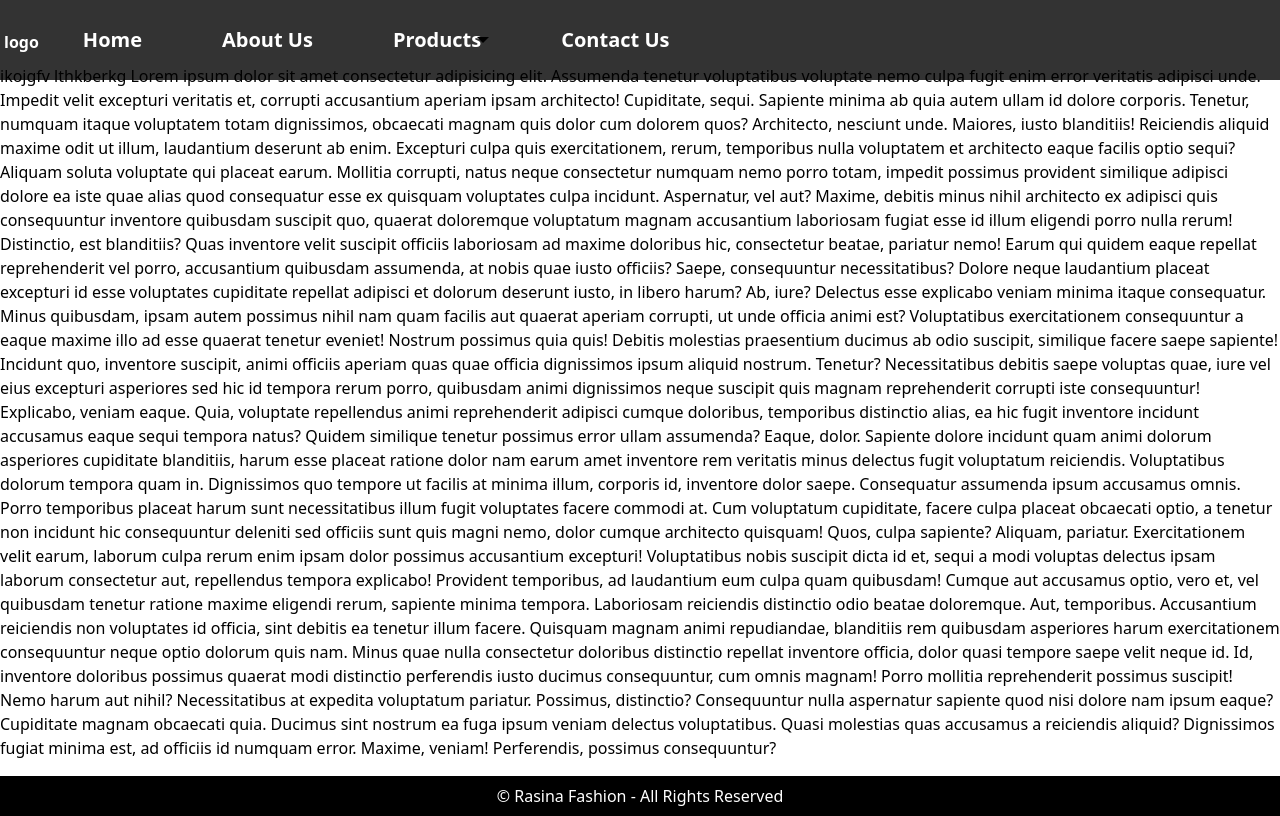
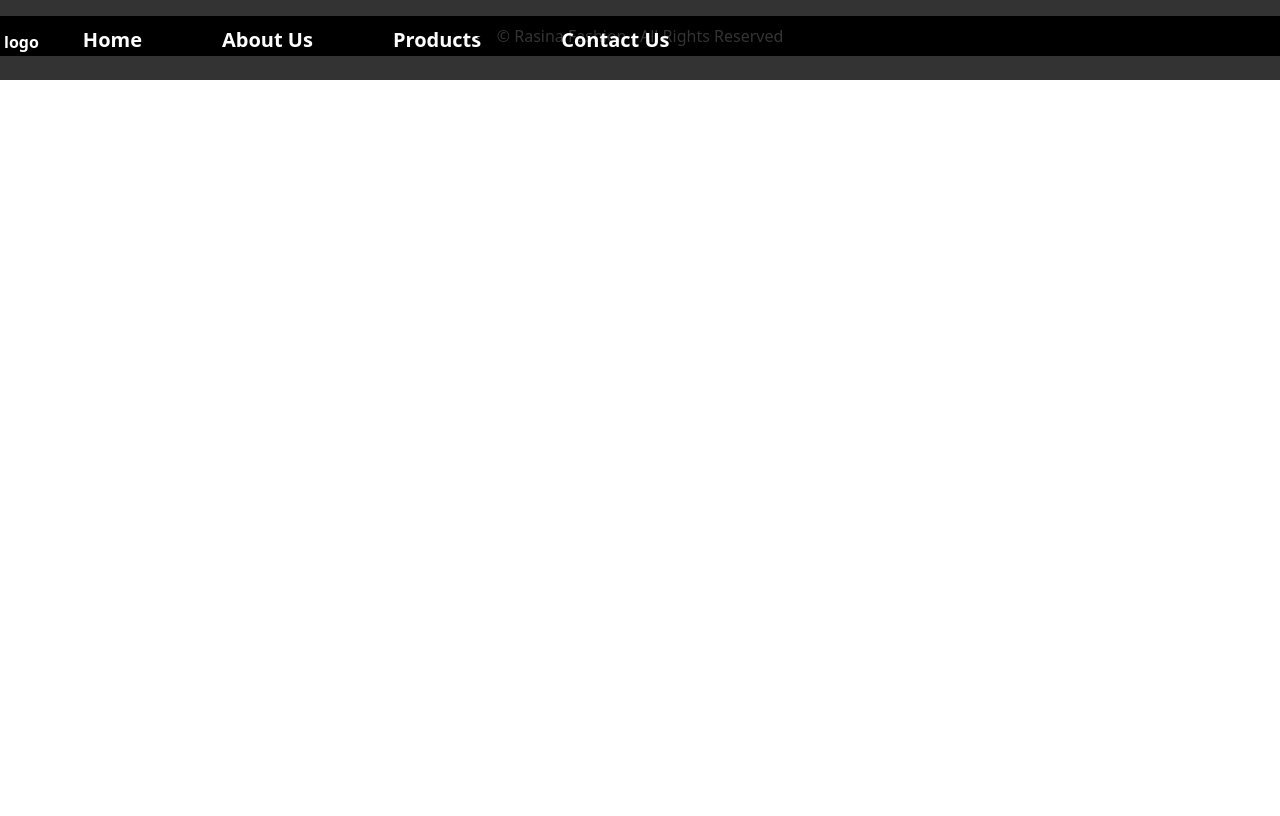
Before and after one commit to Shadow-Blaxe-123/Rasina-Fashion, a Next.js app: page / in a window 1280 px wide. Built offline with nearby package versions, Linux system fonts and the light colour scheme.

Commit message:
Made some minor adjustments.

```diff
--- /dev/null
+++ b/pages/[slug].js
@@ -0,0 +1,7 @@
+import React from "react";
+
+function Slug() {
+  return <div>Slug</div>;
+}
+
+export default Slug;
--- a/pages/components/Navbar.js
+++ b/pages/components/Navbar.js
@@ -16,7 +16,7 @@ const Navbar = () => {
           <Link href="/">Home</Link>
         </li>
         <li className="md:m-8 m-2 text-xs md:text-xl px-2 py-2 inline hover:text-green-500 rounded-2xl">
-          <Link href="#sevices-section">About Us</Link>
+          <Link href={"/about"}>About Us</Link>
         </li>
         <li className="md:m-8 m-2 text-xs md:text-xl px-2 py-2 inline hover:text-green-500 rounded-2xl">
           <div class="relative inline-block dropdown">
@@ -37,7 +37,7 @@ const Navbar = () => {
           </div>
         </li>
         <li className="md:m-8 m-2 text-xs md:text-xl px-2 py-2 inline hover:text-green-500 rounded-2xl">
-          <Link href="#contact">Contact Us</Link>
+          <Link href="/contact">Contact Us</Link>
         </li>
       </ul>
     </nav>
--- a/pages/index.js
+++ b/pages/index.js
@@ -7,76 +7,6 @@ export default function Home() {
         <title>Rasina Fashion</title>
         <link rel="shortcut icon" href="/favicon.ico" type="image/x-icon" />
       </Head>
-
-      <p className="mt-16">
-        ikojgfv lthkberkg Lorem ipsum dolor sit amet consectetur adipisicing
-        elit. Assumenda tenetur voluptatibus voluptate nemo culpa fugit enim
-        error veritatis adipisci unde. Impedit velit excepturi veritatis et,
-        corrupti accusantium aperiam ipsam architecto! Cupiditate, sequi.
-        Sapiente minima ab quia autem ullam id dolore corporis. Tenetur, numquam
-        itaque voluptatem totam dignissimos, obcaecati magnam quis dolor cum
-        dolorem quos? Architecto, nesciunt unde. Maiores, iusto blanditiis!
-        Reiciendis aliquid maxime odit ut illum, laudantium deserunt ab enim.
-        Excepturi culpa quis exercitationem, rerum, temporibus nulla voluptatem
-        et architecto eaque facilis optio sequi? Aliquam soluta voluptate qui
-        placeat earum. Mollitia corrupti, natus neque consectetur numquam nemo
-        porro totam, impedit possimus provident similique adipisci dolore ea
-        iste quae alias quod consequatur esse ex quisquam voluptates culpa
-        incidunt. Aspernatur, vel aut? Maxime, debitis minus nihil architecto ex
-        adipisci quis consequuntur inventore quibusdam suscipit quo, quaerat
-        doloremque voluptatum magnam accusantium laboriosam fugiat esse id illum
-        eligendi porro nulla rerum! Distinctio, est blanditiis? Quas inventore
-        velit suscipit officiis laboriosam ad maxime doloribus hic, consectetur
-        beatae, pariatur nemo! Earum qui quidem eaque repellat reprehenderit vel
-        porro, accusantium quibusdam assumenda, at nobis quae iusto officiis?
-        Saepe, consequuntur necessitatibus? Dolore neque laudantium placeat
-        excepturi id esse voluptates cupiditate repellat adipisci et dolorum
-        deserunt iusto, in libero harum? Ab, iure? Delectus esse explicabo
-        veniam minima itaque consequatur. Minus quibusdam, ipsam autem possimus
-        nihil nam quam facilis aut quaerat aperiam corrupti, ut unde officia
-        animi est? Voluptatibus exercitationem consequuntur a eaque maxime illo
-        ad esse quaerat tenetur eveniet! Nostrum possimus quia quis! Debitis
-        molestias praesentium ducimus ab odio suscipit, similique facere saepe
-        sapiente! Incidunt quo, inventore suscipit, animi officiis aperiam quas
-        quae officia dignissimos ipsum aliquid nostrum. Tenetur? Necessitatibus
-        debitis saepe voluptas quae, iure vel eius excepturi asperiores sed hic
-        id tempora rerum porro, quibusdam animi dignissimos neque suscipit quis
-        magnam reprehenderit corrupti iste consequuntur! Explicabo, veniam
-        eaque. Quia, voluptate repellendus animi reprehenderit adipisci cumque
-        doloribus, temporibus distinctio alias, ea hic fugit inventore incidunt
-        accusamus eaque sequi tempora natus? Quidem similique tenetur possimus
-        error ullam assumenda? Eaque, dolor. Sapiente dolore incidunt quam animi
-        dolorum asperiores cupiditate blanditiis, harum esse placeat ratione
-        dolor nam earum amet inventore rem veritatis minus delectus fugit
-        voluptatum reiciendis. Voluptatibus dolorum tempora quam in. Dignissimos
-        quo tempore ut facilis at minima illum, corporis id, inventore dolor
-        saepe. Consequatur assumenda ipsum accusamus omnis. Porro temporibus
-        placeat harum sunt necessitatibus illum fugit voluptates facere commodi
-        at. Cum voluptatum cupiditate, facere culpa placeat obcaecati optio, a
-        tenetur non incidunt hic consequuntur deleniti sed officiis sunt quis
-        magni nemo, dolor cumque architecto quisquam! Quos, culpa sapiente?
-        Aliquam, pariatur. Exercitationem velit earum, laborum culpa rerum enim
-        ipsam dolor possimus accusantium excepturi! Voluptatibus nobis suscipit
-        dicta id et, sequi a modi voluptas delectus ipsam laborum consectetur
-        aut, repellendus tempora explicabo! Provident temporibus, ad laudantium
-        eum culpa quam quibusdam! Cumque aut accusamus optio, vero et, vel
-        quibusdam tenetur ratione maxime eligendi rerum, sapiente minima
-        tempora. Laboriosam reiciendis distinctio odio beatae doloremque. Aut,
-        temporibus. Accusantium reiciendis non voluptates id officia, sint
-        debitis ea tenetur illum facere. Quisquam magnam animi repudiandae,
-        blanditiis rem quibusdam asperiores harum exercitationem consequuntur
-        neque optio dolorum quis nam. Minus quae nulla consectetur doloribus
-        distinctio repellat inventore officia, dolor quasi tempore saepe velit
-        neque id. Id, inventore doloribus possimus quaerat modi distinctio
-        perferendis iusto ducimus consequuntur, cum omnis magnam! Porro mollitia
-        reprehenderit possimus suscipit! Nemo harum aut nihil? Necessitatibus at
-        expedita voluptatum pariatur. Possimus, distinctio? Consequuntur nulla
-        aspernatur sapiente quod nisi dolore nam ipsum eaque? Cupiditate magnam
-        obcaecati quia. Ducimus sint nostrum ea fuga ipsum veniam delectus
-        voluptatibus. Quasi molestias quas accusamus a reiciendis aliquid?
-        Dignissimos fugiat minima est, ad officiis id numquam error. Maxime,
-        veniam! Perferendis, possimus consequuntur?
-      </p>
     </>
   );
 }
```
